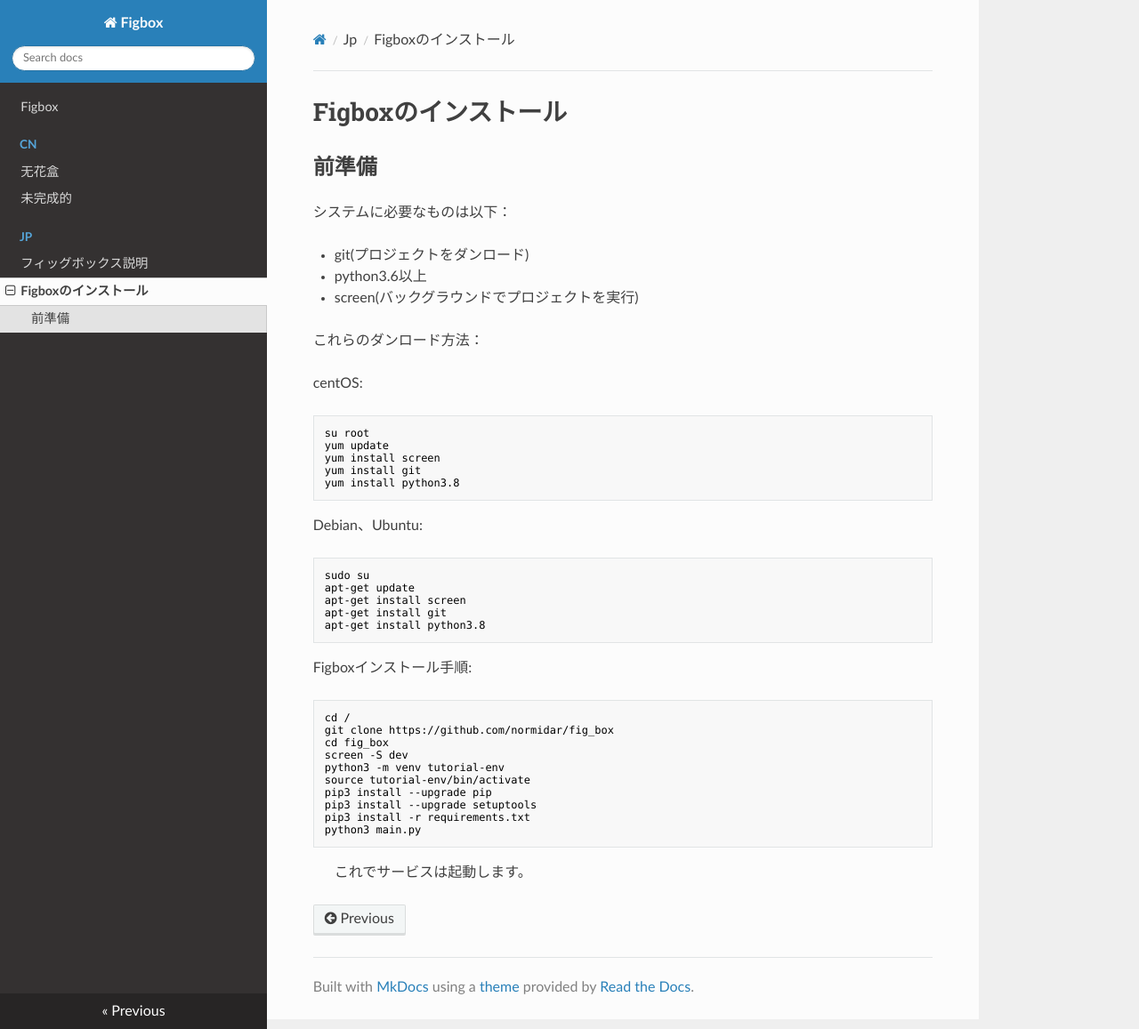
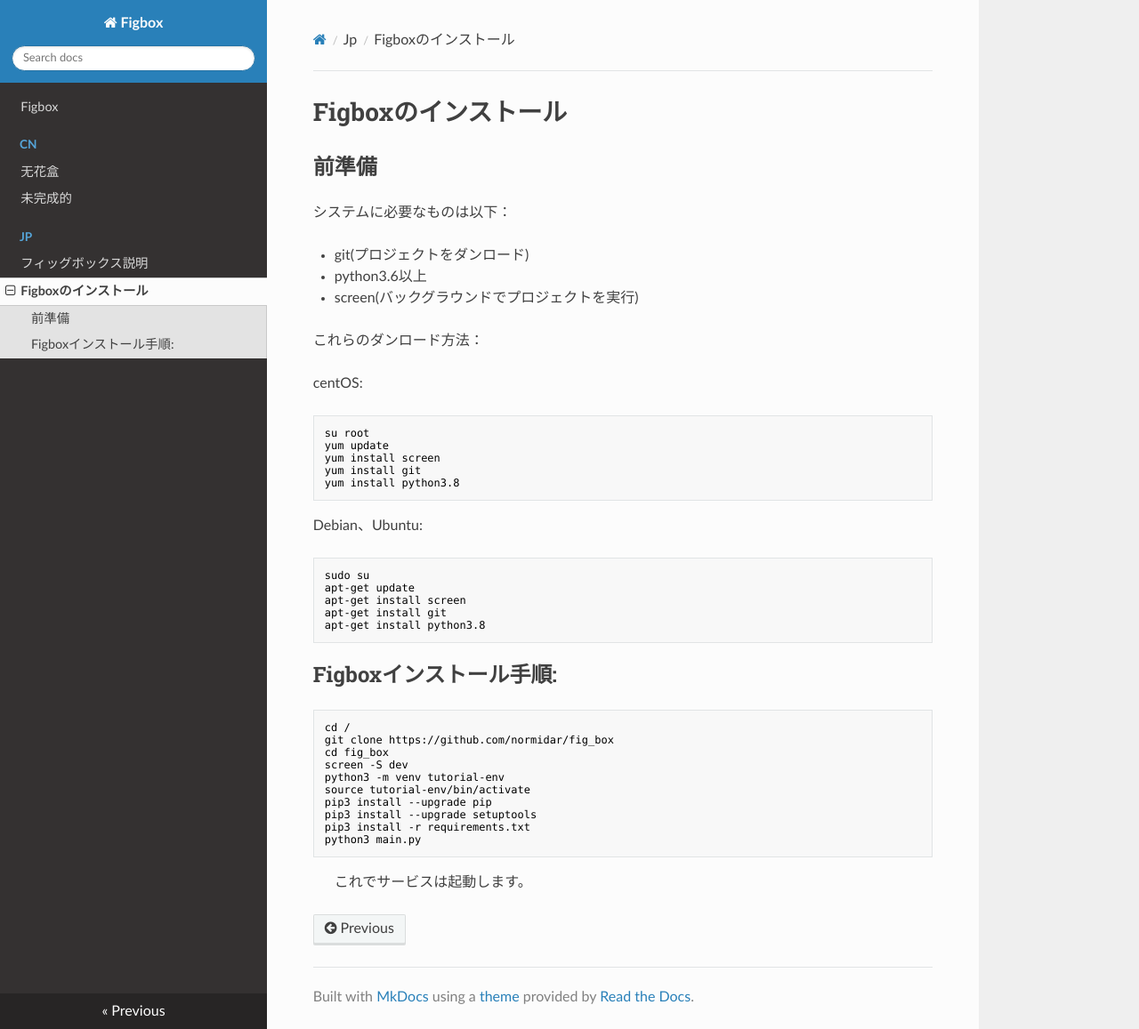
Before and after one commit to fig-box-project/fig_box, an MkDocs documentation site: the page built from docs/jp/insatall.md, in a window 1280 px wide and 1157 px high. Shown: the whole window at 89% size. Built offline with MkDocs 1.6.1, drawn with Linux system fonts in a browser that asks for light colours; nearby versions of some CDN libraries.

Commit message:
doc update

````diff
--- a/docs/jp/insatall.md
+++ b/docs/jp/insatall.md
@@ -30,7 +30,7 @@
 apt-get install python3.8
 ```
 
-Figboxインストール手順:
+## Figboxインストール手順:
 
 ```shell
 cd /
````
